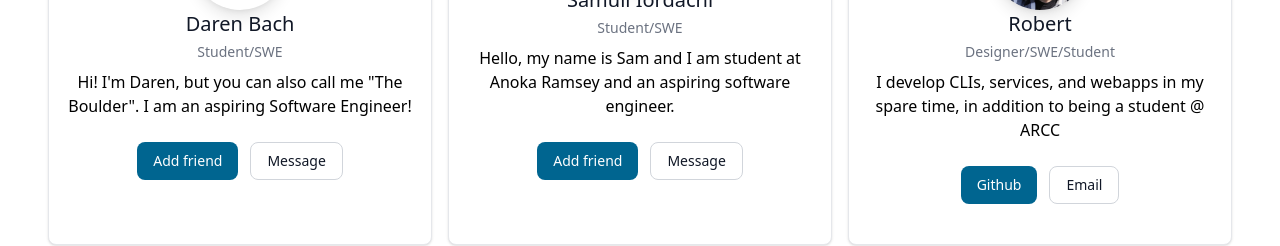
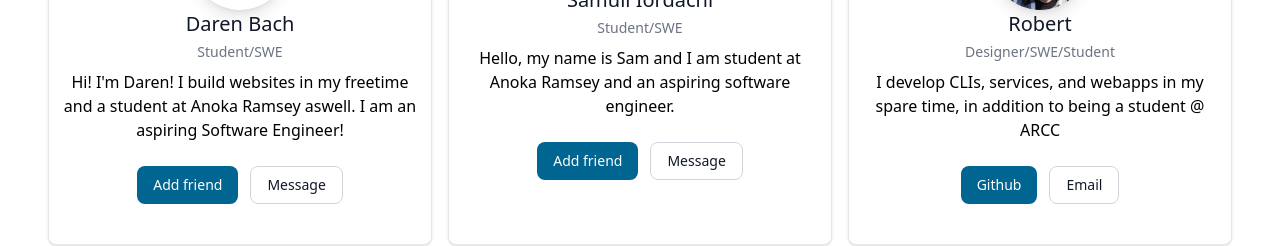
Before and after one commit to SqmL1/ProgrammingClub, a Nuxt app: page /about in a window 1280 px wide. Shown: the part 575-821 px from the top of the page. Built offline with nearby package versions, Linux system fonts and the light colour scheme.

Commit message:
changed my description

```diff
--- a/pages/about.vue
+++ b/pages/about.vue
@@ -17,7 +17,7 @@
                            </div>
                             <h5 class="mb-1 text-xl font-medium text-gray-900 dark:text-white">Daren Bach</h5>
                             <span class="text-sm text-gray-500 dark:text-gray-400">Student/SWE</span>
-                            <span class="text-center mt-2 mx-2 max-w-prose">Hi! I'm Daren, but you can also call me "The Boulder". I am an aspiring Software Engineer!</span>
+                            <span class="text-center mt-2 mx-2 max-w-prose">Hi! I'm Daren! I build websites in my freetime and a student at Anoka Ramsey aswell. I am an aspiring Software Engineer!</span>
                             <div class="flex mt-4 md:mt-6">
                                 <a href="https://www.instagram.com/" class="inline-flex items-center px-4 py-2 text-sm font-medium text-center text-white bg-header-text rounded-lg hover:bg-blue-800 focus:ring-4 focus:outline-none focus:ring-blue-300 dark:bg-blue-600 dark:hover:bg-blue-700 dark:focus:ring-blue-800">Add friend</a>
                                 <a href="#" class="inline-flex items-center px-4 py-2 text-sm font-medium text-center text-gray-900 bg-white border border-gray-300 rounded-lg hover:bg-gray-100 focus:ring-4 focus:outline-none focus:ring-gray-200 dark:bg-gray-800 dark:text-white dark:border-gray-600 dark:hover:bg-gray-700 dark:hover:border-gray-700 dark:focus:ring-gray-700 ms-3">Message</a>
```
